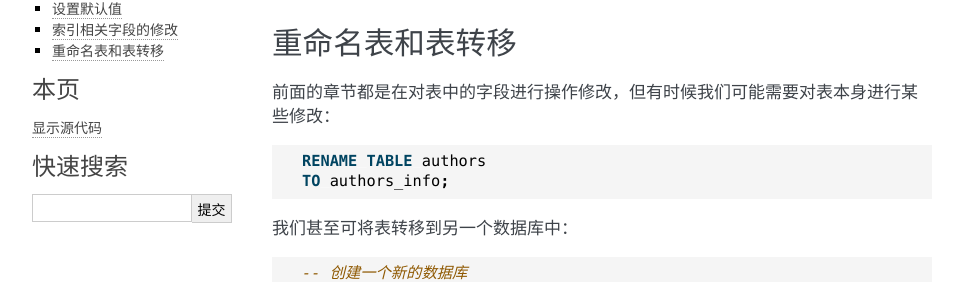
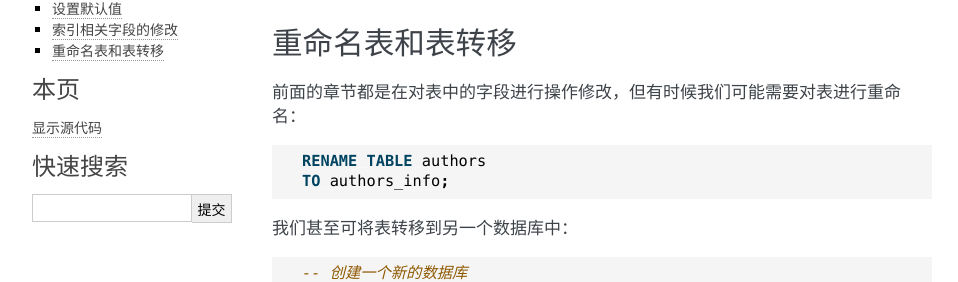
Before and after one commit to 932340583/mariadb_tutorial, a Sphinx documentation site: the page built from docs/source/newcomer/4_alter.rst, in a window 1280 px wide and 900 px high, scrolled down 10569 px. Shown: the part 180-462 px from the top of the window, without its empty margins (148-1106 px from the left). Built offline with Sphinx 7.4.7, drawn with Linux system fonts in a browser that asks for light colours.

Commit message:
modify alter content

```diff
--- a/docs/source/newcomer/4_alter.rst
+++ b/docs/source/newcomer/4_alter.rst
@@ -306,7 +306,7 @@ mysqldump命令与mysql很相似，--user就是用户名，--password就是密
 
 重命名表和表转移
 ----------------------------
-前面的章节都是在对表中的字段进行操作修改，但有时候我们可能需要对表本身进行某些修改：
+前面的章节都是在对表中的字段进行操作修改，但有时候我们可能需要对表进行重命名：
 
 .. code-block:: sql
 
```
